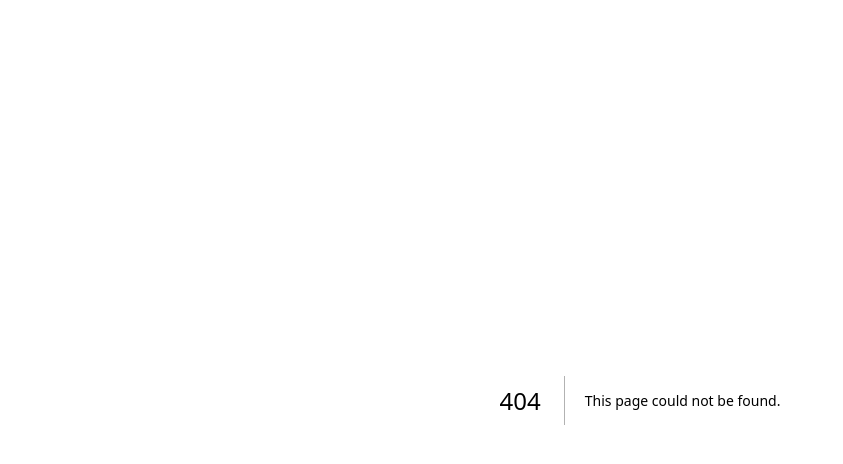
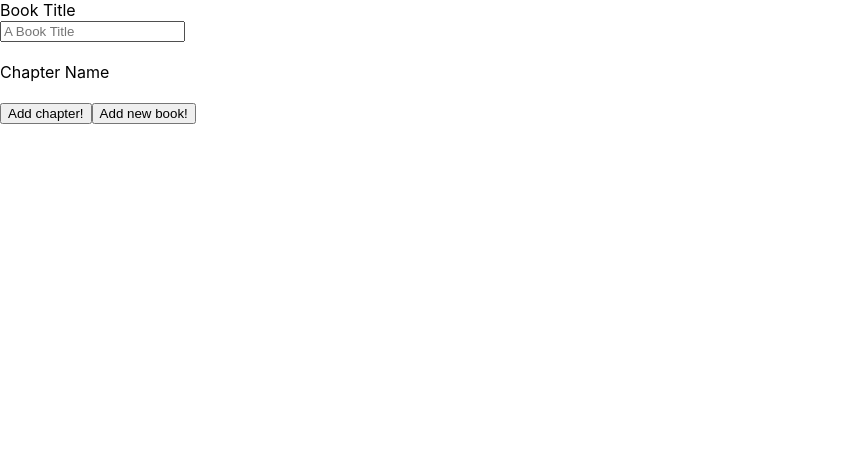
Before and after one commit to anselmos/booknotes, a Next.js app: page /addbook in a window 1280 px wide. Before the commit this address had no page. Shown: the top 464 px of the page, without its empty margins (0-843 px from the left). Built offline with nearby package versions, Linux system fonts and the light colour scheme.

Commit message:
Adds primitive version of adding new book page.

```diff
--- /dev/null
+++ b/components/ChaptersInput.js
@@ -0,0 +1,38 @@
+import React, { Fragment, useRef, useState, useEffect } from "react";
+
+const ChaptersInput = ({ onSetBookChapters }) => {
+  const [chaptersInputDiv, setChaptersInputDiv] = useState([]);
+
+  const onAddChapter = (data) => {
+    setChaptersInputDiv((previousChapters) => {
+      return [...previousChapters, { id: "id" + new Date().getTime() }];
+    });
+  };
+
+  const handleChange = (chapterId, event) => {
+    let chapterName = event.target?.value;
+    onSetBookChapters({ id: chapterId, name: chapterName });
+  };
+
+  return (
+    <Fragment>
+      {chaptersInputDiv.map((chapter) => (
+        <div key={chapter.id}>
+          <input
+            key={chapter.id}
+            placeholder="Chapter Name"
+            id="chapterName"
+            name="chapterName"
+            text="Chapter Name"
+            onChange={handleChange.bind(this, chapter.id)}
+          />
+          <br></br>
+        </div>
+      ))}
+      <br></br>
+      <button onClick={onAddChapter}>Add chapter!</button>
+    </Fragment>
+  );
+};
+
+export default ChaptersInput;
--- /dev/null
+++ b/pages/addbook.js
@@ -0,0 +1,47 @@
+import React, { Fragment, useRef, useState } from "react";
+import ChaptersInput from "../components/ChaptersInput";
+const BooksList = () => {
+  const refBookTitle = useRef(null);
+  const [bookTitle, setBookTitle] = useState("");
+  const [bookChapters, setBookChapters] = useState([]);
+
+  const onSetBookChapters = (newChapter) => {
+    setBookChapters((previousChapters) => [
+      ...previousChapters?.filter((chapter) => chapter.id !== newChapter.id),
+      newChapter,
+    ]);
+  };
+  const onAddBook = () => {
+    console.log("Book Title: ", bookTitle);
+    console.log("Book Chapters: ", bookChapters);
+  };
+  const onBookTitleChange = (event) => {
+    setBookTitle(event.target?.value);
+  };
+
+  return (
+    <>
+      <label htmlFor="bookTitle">Book Title</label>
+      <br></br>
+      <input
+        placeholder="A Book Title"
+        id="bookTitle"
+        name="bookTitle"
+        text="book Title"
+        ref={refBookTitle}
+        onChange={onBookTitleChange.bind(this)}
+      />
+      <br></br>
+      <br></br>
+      <label htmlFor="bookTitle">Chapter Name</label>
+      <br></br>
+
+      <ChaptersInput
+        onSetBookChapters={onSetBookChapters.bind(this)}
+      ></ChaptersInput>
+      <button onClick={onAddBook}>Add new book!</button>
+    </>
+  );
+};
+
+export default BooksList;
```
